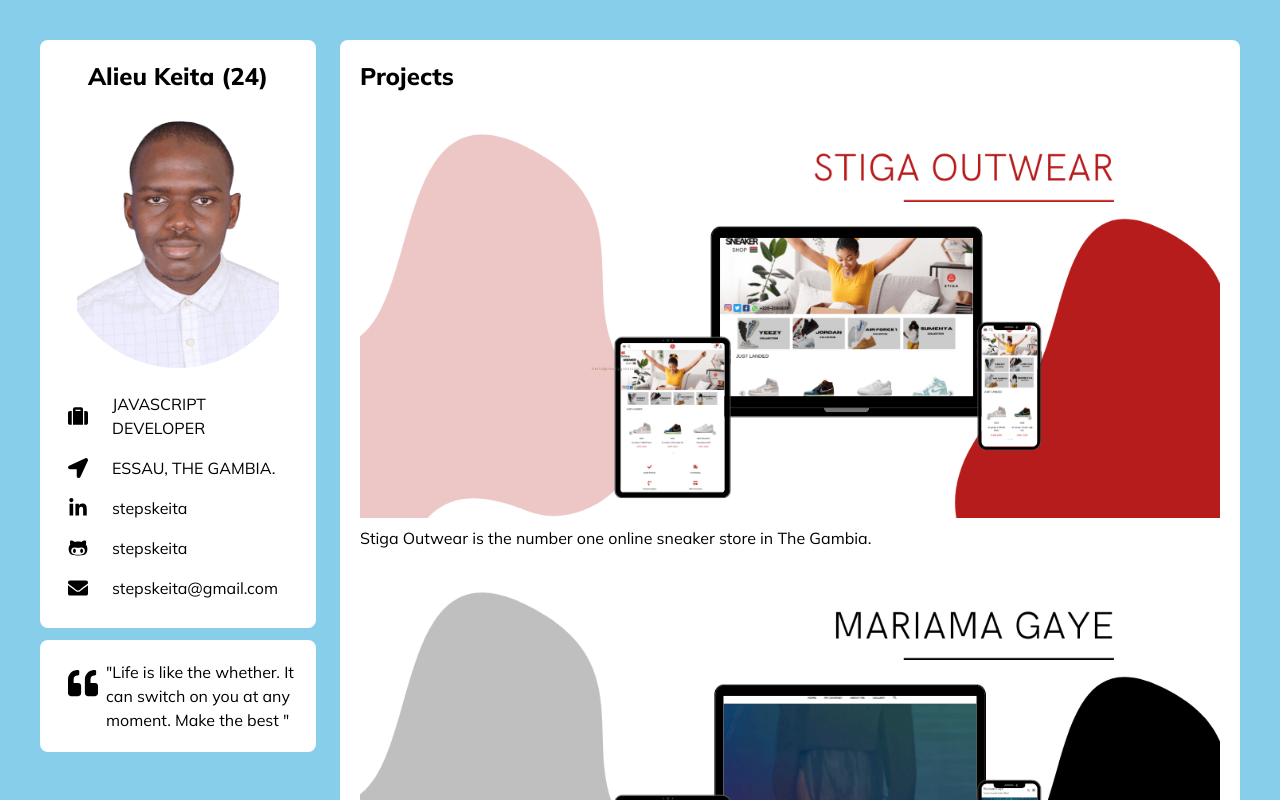
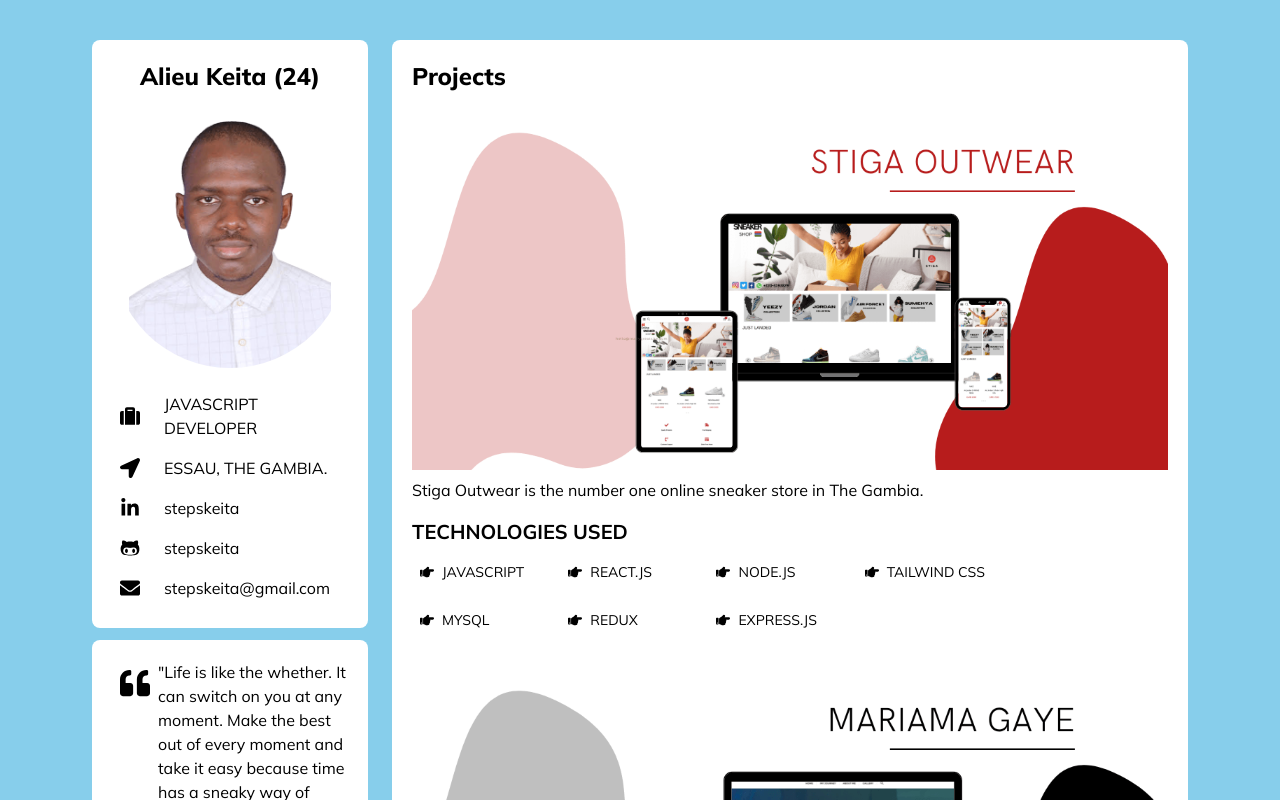
Before and after one commit to stepskeita/cv, a React (Create React App) app: page / in a window 1280 px wide. Shown: the top 800 px of the page. Built offline with nearby package versions, Linux system fonts and the light colour scheme.

Commit message:
resume mvp complete

```diff
--- a/src/App.js
+++ b/src/App.js
@@ -4,7 +4,7 @@
 
 function App() {
   return (
-    <div className="w-full flex flex-col lg:flex-row lg:items-stretch lg:p-7 ">
+    <div className="w-full flex flex-col lg:flex-row lg:items-stretch lg:p-7 xl:px-20 ">
       <div className="w-full lg:w-fit lg:max-w-[300px]">
         <div className="sticky top-5">
           <Profile />
--- a/src/components/Projects.js
+++ b/src/components/Projects.js
@@ -1,5 +1,6 @@
 import React from "react";
 import Card from "./layout/Card";
+import Skills from "./Skills";
 
 const Projects = () => {
   const projects = [
@@ -9,6 +10,15 @@
       details:
         "Stiga Outwear is the number one online sneaker store in The Gambia.",
       image: "img/stigaoutwear.png",
+      skills: [
+        "JAVASCRIPT",
+        "REACT.JS",
+        "NODE.JS",
+        "TAILWIND CSS",
+        "MYSQL",
+        "REDUX",
+        "EXPRESS.JS",
+      ],
     },
 
     {
@@ -17,6 +27,7 @@
       details:
         "Mariama Gaye is a person website/blog for a Gambia-Swedish model",
       image: "img/mariamagaye.png",
+      skills: ["WORDPRESS", "HTML", "CSS3", "MYSQL", "PHP"],
     },
 
     {
@@ -25,6 +36,16 @@
       details:
         "Steeldalal is a B2B company that specializes in the marketing of various types of steels and metals.",
       image: "img/steeldalal.png",
+      skills: [
+        "JAVASCRIPT",
+        "REACT.JS",
+        "NODE.JS",
+        "MATERIAL UI",
+        "MYSQL",
+        "REDUX",
+        "EXPRESS.JS",
+        "CSS3",
+      ],
     },
     {
       title: "FA2BEE INC.",
@@ -43,6 +64,14 @@
         </>
       ),
       image: "img/fa2bee.png",
+      skills: [
+        "HTML",
+        "CSS",
+        "NODE.JS",
+        "JQUERY",
+        "TAILWIND CSS",
+        "JAVASCRIPT",
+      ],
     },
 
     {
@@ -51,13 +80,22 @@
       details:
         "D-LIB is a digital library for schools and education ministries to host pdf documents and can accessed and read by anyone that access the public domain of the library.",
       image: "img/d-lib.png",
+      skills: [
+        "JAVASCRIPT",
+        "REACT.JS",
+        "NODE.JS",
+        "TAILWIND CSS",
+        "MONGODB",
+        "REDUX",
+        "EXPRESS.JS",
+      ],
     },
   ];
   return (
     <Card>
       <h2 className="font-extrabold text-2xl mb-5">Projects</h2>
       {projects.map((project) => (
-        <div key={project.title} className="my-7">
+        <div key={project.title} className="my-7 mb-10">
           <a
             href={project.link}
             target="_blank"
@@ -72,6 +110,7 @@
             />
           </a>
           <p className="mb-4">{project.details}</p>
+          <Skills projectTitle={project.title} skils={project.skills} />
           {/* {project.link && (
             <a
               target="_blank"
--- a/src/components/Quote.js
+++ b/src/components/Quote.js
@@ -11,7 +11,8 @@
         </div>
         <div>
           "Life is like the whether. It can switch on you at any moment. Make
-          the best "
+          the best out of every moment and take it easy because time has a
+          sneaky way of correcting things."
         </div>
       </div>
     </Card>
--- a/src/components/Skills.js
+++ b/src/components/Skills.js
@@ -1,8 +1,24 @@
 import React from "react";
 import Card from "./layout/Card";
+import { FaHandPointRight } from "react-icons/fa";
 
-const Skills = () => {
-  return <Card>Skills</Card>;
+const Skills = ({ skils, projectTitle }) => {
+  return (
+    <div className="my-4">
+      <h3 className="text-xl font-bold mb-2">TECHNOLOGIES USED</h3>
+      <div className="grid w-fit grid-cols-2 md:grid-cols-3 xl:grid-cols-4 gap-3">
+        {skils.map((skill) => (
+          <div
+            className="text-sm p-2 flex items-center"
+            key={`${projectTitle}-${skill}`}
+          >
+            <FaHandPointRight className="mr-2" />
+            {skill}
+          </div>
+        ))}
+      </div>
+    </div>
+  );
 };
 
 export default Skills;
```
